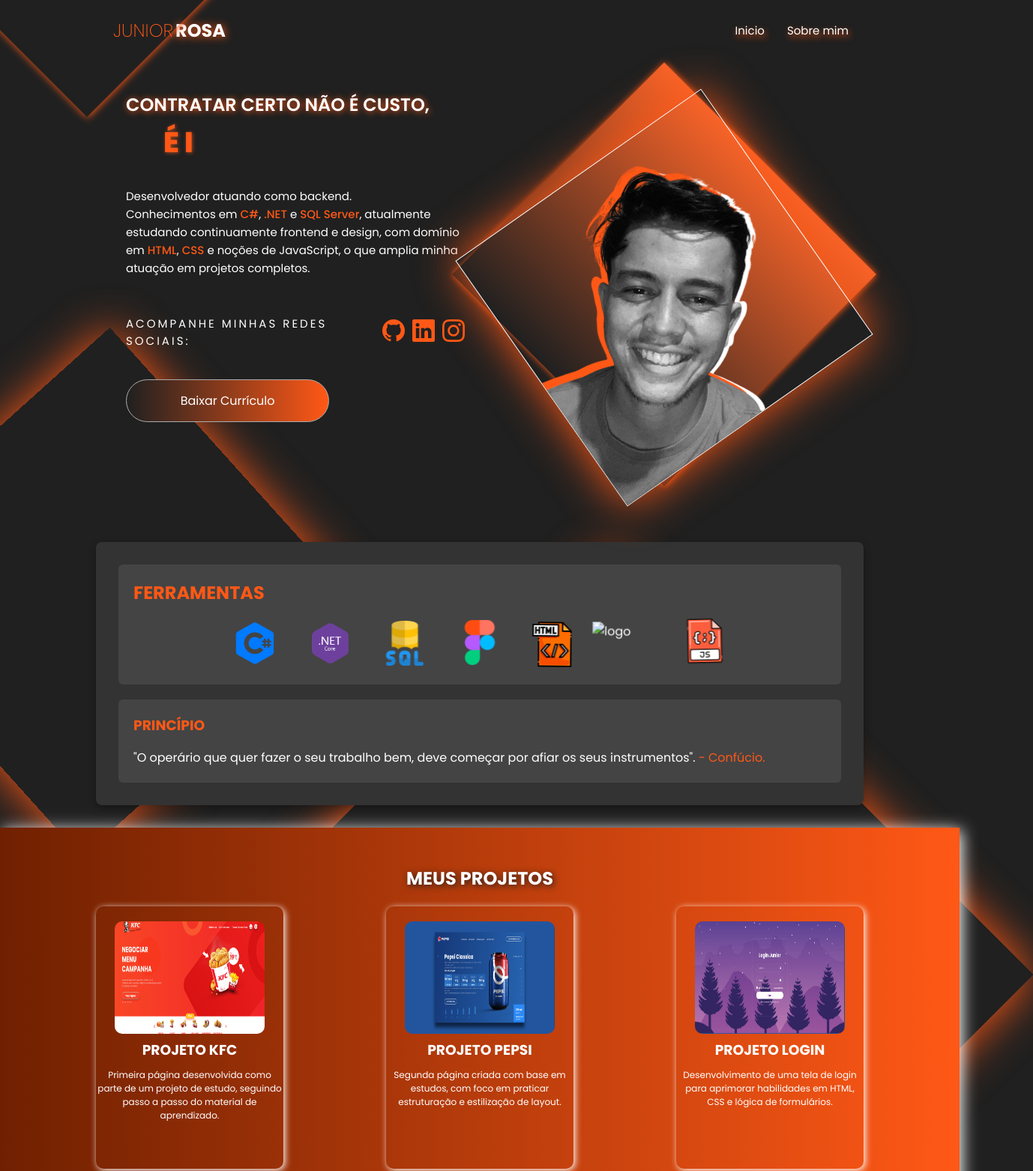
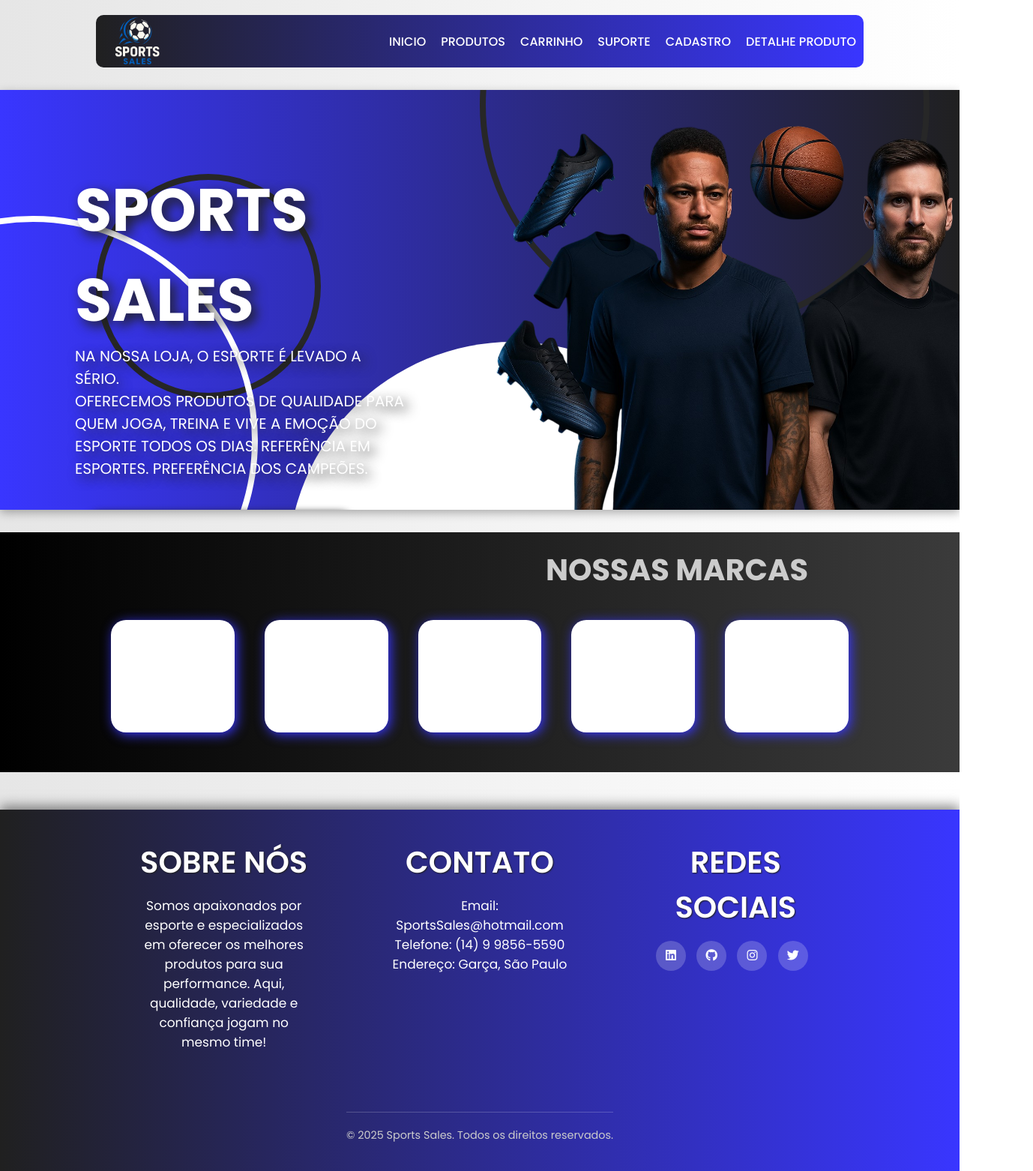
Before and after one commit to JuniorRosaV/portifolio, a plain HTML site: page index.html in a window 1280 px wide. Shown: the top 1562 px of the page at 75% size, 1378 px wide, since content can reach past the window. Drawn offline with nearby package versions, Linux system fonts and the light colour scheme.

Commit message:
Add files via upload

```diff
--- /dev/null
+++ b/css/style.css
@@ -0,0 +1,350 @@
+@import url('https://fonts.googleapis.com/css2?family=Poppins:ital,wght@0,100;0,200;0,300;0,400;0,500;0,600;0,700;0,800;0,900;1,100;1,200;1,300;1,400;1,500;1,600;1,700;1,800;1,900&display=swap');
+
+*{
+    box-sizing: border-box;
+    margin: 0;
+    padding: 0;
+    font-family: "Poppins", sans-serif;;
+}
+
+body {
+    min-width: 100%;
+    height: auto;
+    display: flex;
+    flex-direction: column;
+    background: linear-gradient(to left,#fff,#e6e6e6);
+    justify-content: flex-start;
+    align-items: center;
+}
+header{
+    width: 80%;
+    height: 70px;
+    background: linear-gradient(to right,#202020,#3936ff);
+    justify-content: space-between;
+    align-items: center;
+    display: flex;
+    margin-top: 20px;
+    border-radius: 10px;
+
+}
+
+header img {
+    width: 90px;
+    margin: 10px;
+}
+
+header ul {
+    display: flex;
+    justify-content: center;
+    align-items: center;
+    list-style: none;
+    gap: 20px;
+    margin: 10px;
+}
+
+header ul li {
+    display: flex;
+    align-items: center;
+}
+
+header ul li a {
+    text-decoration: none;
+    color: white;
+    font-weight: 500;
+    text-transform: uppercase;
+}
+
+main {
+    width: 100%;
+    background-color: transparent;
+    justify-content: center;
+    align-items: center;
+    margin-top: 30px;
+}
+
+
+main .main {
+    width: 100%;
+    height: 70vh;
+    background: linear-gradient(to left,#202020,#3936ff) ;
+    color: #fff;
+    margin-bottom: 30px;
+    box-shadow: 0 4px 12px rgba(0, 0, 0, 0.3);
+    margin-left: auto;
+    margin-right: auto;
+    position: relative;
+    overflow: hidden;
+
+}
+
+main .main .circle{
+    width: 600px;
+    height: 600px;
+    background: transparent;
+    border-radius: 50%;
+    position: absolute;
+    z-index: 0;
+    border: #272727 solid 8px;
+    top: -50%;
+    left: 50%;
+}
+
+main .main .circle1{
+    width: 300px;
+    height: 300px;
+    background: transparent;
+    border-radius: 50%;
+    position: absolute;
+    z-index: 0;
+    border: #272727 solid 8px;
+    top: 20%;
+    left: 10%;
+}
+
+main .main .circle2{
+    width: 600px;
+    height: 600px;
+    background: transparent;
+    border-radius: 50%;
+    position: absolute;
+    z-index: 0;
+    border: #fff solid 8px;
+    top: 30%;
+    left:-20%;
+}
+
+main .main .circle3{
+    width: 600px;
+    height: 600px;
+    background: #fff;
+    border-radius: 50%;
+    position: absolute;
+    z-index: 0;
+    top: 60%;
+    left: 30%;
+}
+
+main .main .banners {
+    background-color: transparent;
+    border-radius: 6px;
+    height: 100%;
+    display: flex;
+    position: relative;
+}
+
+main .main .banners .left, .right{
+    height: 100%;
+    width: 50%;
+    display: flex;
+}
+main .main .banners .left{
+    justify-content: center;
+    align-items: center;
+    display: block;
+}
+
+main .main .banners .left h1{
+    text-transform: uppercase;
+    font-size: 80px;
+    margin: 100px 100px 0 100px;
+    text-shadow: 6px 6px 16px #202020;
+    z-index: 1;
+}
+
+main .main .banners .left p{
+    text-transform: uppercase;
+    font-size: 20px;
+    margin: 0px 100px  0px 100px;
+    text-shadow: 6px 6px 16px #202020;
+}
+
+main .main .banners .left button{
+    padding: 20px 120px;
+    border-radius: 30px;
+    border: 1px solid #ffffff;
+    background: linear-gradient(to right,#cccccc,#ffffff);
+    font-size: 20px;
+    color: #202020;
+    margin: 40px 100px  0px 100px;
+    cursor: pointer;
+    box-shadow: #202020 6px 3px 10px;
+    font-weight: 500;
+}
+
+main .main .banners .left button:hover{
+    padding: 22px 122px;
+    border-radius: 32px;
+    background: linear-gradient(to right, #202020,#3936ff);
+    color: #fff;
+    font-weight:600;
+}
+
+main .marcas {
+    width: 100%;
+    height: 40vh;
+    background: linear-gradient(to left,#3b3b3b,#000);
+    align-items: center;
+    display: flex;
+    justify-content: center;
+}
+
+main .marcas .cards{
+    width: 80%;
+    display: block;
+    justify-content: center;
+    height: 35vh;
+}
+
+main .marcas .cards h1{
+    color: #ccc;
+    font-size: 40px;
+    text-transform: uppercase;
+    margin-left: 600px;
+}
+
+main .marcas .cards .espaço{
+    width: 100%;
+    height: 80%;
+    background: transparent;
+    border-radius: 20px;
+    display: flex;
+    align-items: center;
+    justify-content: space-between;
+}
+
+
+main .marcas .cards .espaço .card{
+    height: 150px;
+    width: 250px;
+    background: #fff;
+    border-radius:20px;
+    box-shadow: 3px 3px 16px #3936ff;
+    margin: 20px;
+}
+
+main .marcas .cards .espaço .card1{
+    height: 150px;
+    width: 250px;
+    background: #fff;
+    border-radius:20px;
+    box-shadow: 3px 3px 16px #3936ff;
+    margin: 20px;
+}
+main .marcas .cards .espaço .card2{
+    height: 150px;
+    width: 250px;
+    background: #fff;
+    border-radius:20px;
+    box-shadow: 3px 3px 16px #3936ff;
+    margin: 20px;
+}
+main .marcas .cards .espaço .card3{
+    height: 150px;
+    width: 250px;
+    background: #fff;
+    border-radius:20px;
+    box-shadow: 3px 3px 16px #3936ff;
+    margin: 20px;
+}
+main .marcas .cards .espaço .card4{
+    height: 150px;
+    width: 250px;
+    background: #fff;
+    border-radius:20px;
+    box-shadow: 3px 3px 16px #3936ff;
+    margin: 20px;
+}
+
+
+footer{
+    width: 100%;
+    height: auto; /* Ajustar a altura conforme o conteúdo */
+    background: linear-gradient(to left,#3936ff,#202020);
+    display: flex;
+    flex-direction: column;
+    justify-content: center;
+    align-items: center;
+    padding: 40px 0;
+    color: #fff;
+    text-align: center;
+    box-shadow: 0px -5px 15px rgba(17, 17, 17, 0.5);
+    margin-top: 50px; /* Adiciona um espaço entre a main e o footer */
+}
+
+footer .container {
+    width: 80%;
+    max-width: 1200px;
+    display: flex;
+    flex-wrap: wrap;
+    justify-content: space-around;
+    align-items: flex-start;
+    margin-bottom: 30px;
+}
+
+footer .footer-col {
+    width: calc(50% - 20px); /* Para duas colunas em telas menores */
+    margin-bottom: 30px;
+}
+
+@media (min-width: 768px) {
+    footer .footer-col {
+        width: calc(25% - 20px); /* Para quatro colunas em telas maiores */
+    }
+}
+
+
+footer .footer-col p {
+    font-size: 17px;
+}
+footer h4 {
+    font-size: 2.5rem;
+    font-weight: 600;
+    color: #fff;
+    margin-bottom: 15px;
+    text-transform: uppercase;
+    text-shadow: 1px 1px 2px #202020;
+}
+
+footer ul {
+    list-style: none;
+    padding: 0;
+}
+
+footer ul li {
+    margin-bottom: 8px;
+}
+
+footer ul li a {
+    text-decoration: none;
+    color: #ddd;
+    transition: color 0.3s ease;
+}
+
+footer ul li a:hover {
+    color: #fff;
+}
+
+footer .social-links a {
+    display: inline-block;
+    height: 40px;
+    width: 40px;
+    background-color: rgba(255, 255, 255, 0.2);
+    margin: 0 10px 10px 0;
+    text-align: center;
+    line-height: 40px;
+    border-radius: 50%;
+    color: #fff;
+    transition: background-color 0.3s ease;
+}
+
+footer .social-links a:hover {
+    background-color: rgba(255, 255, 255, 0.4);
+}
+
+footer .copyright {
+    font-size: 0.9rem;
+    color: #ccc;
+    margin-top: 20px;
+    padding-top: 20px;
+    border-top: 1px solid rgba(255,255,255,.2)
+}
--- a/index.html
+++ b/index.html
@@ -3,114 +3,70 @@
 <head>
     <meta charset="UTF-8">
     <meta name="viewport" content="width=device-width, initial-scale=1.0">
-    <link rel="stylesheet" href="https://cdn.jsdelivr.net/npm/bootstrap-icons@1.11.3/font/bootstrap-icons.min.css">
-    <link rel="stylesheet" href="css/styles.css">
-    <title>Document</title>
+    <link rel="stylesheet" href="css/style.css">
+    <title>Fotball Sales</title>
 </head>
 <body>
     <header>
-        <div class="losango"></div>
-        <div class="losango2"></div>
-        <div class="losango3"></div>
-        <nav>
-            <h1><span>Junior</span> Rosa</h1>
+        <img src="img/logo.png" alt="logo">
         <ul>
             <li><a href="#">Inicio</a></li>
-                <li><a href="#">Sobre mim</a></li>
-                <!-- <li><a href="#">Habilidades</a></li>
-                <li><a href="#">Projetos</a></li> -->
+            <li><a href="#">Produtos</a></li>
+            <li><a href="#">Carrinho</a></li>
+            <li><a href="#">Suporte</a></li>
+            <li><a href="#">Cadastro</a></li>
+            <li><a href="#">Detalhe Produto</a></li>
         </ul>
-        </nav>
-        <section>
+    </header>
+
+    <main>
+        <div class="main">
+            <div class="circle"></div>
+            <div class="circle1"></div>
+            <div class="circle2"></div>
+            <div class="circle3"></div>
+            <div class="circle4"></div>
+            <section class="banners">
                 <div class="left">
-                <h1>Contratar certo não é custo, <br><span>É investimento!</span></h1>
-                <p>Desenvolvedor atuando como backend. <br> Conhecimentos em <span>C#</span>, <span>.NET</span> e <span>SQL Server</span>, atualmente
-                estudando continuamente frontend e design, com domínio em <span>HTML</span>, <span>CSS</span> e noções de JavaScript,
-                o que amplia minha atuação em projetos completos.</p>
-                <div class="redes">
-                    <h6>Acompanhe minhas redes sociais: </h6>
-                    <div class="rede-icons">
-                        <i class="bi bi-github"></i>
-                        <i class="bi bi-linkedin"></i>
-                        <i class="bi bi-instagram"></i>
+                    <div class="circulo"></div>
+                    <h1>Sports Sales</h1>
+                    <p>Na nossa loja, o esporte é levado a sério. <br>
+                        Oferecemos produtos de qualidade para quem joga, treina e vive a emoção do esporte todos os dias.
+                        Referência em esportes. Preferência dos campeões.</p>
+
+                    <button>Fale conosco</button>
+                </div>
+                <div class="right">
+                    <img src="img/messiney.png" alt="messiney">
+                </div>
+            </section>
+        </div>
+
+        <section class="marcas">
+            <div class="cards">
+                <h1> nossas marcas</h1>
+                <div class="espaço">
+                    <div class="card"></div>
+                    <div class="card1"></div>
+                    <div class="card2"></div>
+                    <div class="card3"></div>
+                    <div class="card4"></div>
                 </div>
             </div>
+        </section>
+    </main>
 
-                <button>Baixar Currículo</button>
-            </div>
-            <div class="right">
-                <div class="losango1"></div>
-                <div class="losango2"><img src="/portifolio/img/eu.png" alt=""></div>
 
-            </div>
-        </section>
-    </header>
-    <main>
-        <div class="main">
-            <section class="content">
-                <h2>Ferramentas</h2>
-                <div class="app">
-                    <img src="/portifolio/img/c.png" alt="logo">
-                    <img src="/portifolio/img/net.png" alt="logo">
-                    <img src="/portifolio/img/sql.png" alt="logo">
-                    <img src="/portifolio/img/figma.png" alt="logo">
-                    <img src="/portifolio/img/html.png" alt="logo">
-                    <img src="/portifolio/img/css.png" alt="logo">
-                    <img src="/portifolio/img/js.png" alt="logo">
-                </div>
-            </section>
-            <section class="another-content">
-                <h3>Princípio</h3>
-                <p>"O operário que quer fazer o seu trabalho bem, deve começar por afiar os seus instrumentos". <span>- Confúcio.</span></p>
-            </section>
-        </div>
-        <section class="projetos">
-            <h1>Meus Projetos</h1>
-
-            <div class="cards">
-                <a href="#">
-                    <div class="card">
-                        <img src="/portifolio/img/kfc.png" alt="">
-                        <h3>Projeto KFC</h3>
-                        <p>Primeira página desenvolvida como parte de um projeto de estudo, seguindo passo a passo do material de aprendizado.</p>
-                    </div>
-                </a>
-                <a href="#">
-                    <div class="card">
-                        <img src="/portifolio/img/pepsi.png" alt="">
-                        <h3>Projeto Pepsi</h3>
-                        <p>Segunda página criada com base em estudos, com foco em praticar estruturação e estilização de layout.</p>
-                    </div>
-                </a>
-                <a href="#">
-                    <div class="card">
-                        <img src="/portifolio/img/login.png" alt="">
-                        <h3>Projeto Login</h3>
-                        <p>Desenvolvimento de uma tela de login para aprimorar habilidades em HTML, CSS e lógica de formulários.</p>
-                    </div>
-                </a>
-                <a href="#">
-                    <div class="card">
-                        <img src="/portifolio/img/sidebar.png" alt="">
-                        <h3>Projeto SideBar</h3>
-                        <p>Estudo voltado para a criação de uma barra lateral interativa, com foco em usabilidade e design responsivo.</p>
-                    </div>
-                </a>
-            </div>
-        </section>
     <footer>
         <div class="container">
             <div class="footer-col">
-                    <h4>Sobre Mim</h4>
-                    <p>Sou formado em Engenharia Civil, mas foi no Design Digital que encontrei minha verdadeira paixão.
-                         Desde o meu primeiro contato com o ambiente urbano, me encantei com a forma como estética e funcionalidade se conectam; <br>
-                        Essa curiosidade me levou ao desenvolvimento front-end, onde pude unir criatividade e lógica. Como bom engenheiro,
-                        busquei entender também o back-end, e hoje sigo estudando para atuar de forma completa no desenvolvimento web, unindo design, estrutura e tecnologia.
+                <h4>Sobre nós</h4>
+                <p>Somos apaixonados por esporte e especializados em oferecer os melhores produtos para sua performance. Aqui, qualidade, variedade e confiança jogam no mesmo time!
                 </p>
             </div>
             <div class="footer-col">
                 <h4>Contato</h4>
-                    <p>Email: alexandrejr1999@hotmail.com</p>
+                <p>Email: SportsSales@hotmail.com</p>
                 <p>Telefone: (14) 9 9856-5590</p>
                 <p>Endereço: Garça, São Paulo</p>
             </div>
@@ -125,12 +81,9 @@
             </div>
         </div>
         <div class="copyright">
-                <p>&copy; 2025 Junior Rosa. Todos os direitos reservados.</p>
+            <p>&copy; 2025 Sports Sales. Todos os direitos reservados.</p>
         </div>
-        </footer>
 
         <link rel="stylesheet" href="https://cdnjs.cloudflare.com/ajax/libs/font-awesome/6.0.0-beta3/css/all.min.css" integrity="sha512-Fo3rlrZj/k7ujTnHg4CGR2D7kSs0v4LLanw2qksYuRlEzO+tcaEPQogQ0KaoGN26/zrn20ImR1DfuLWnOo7aBA==" crossorigin="anonymous" referrerpolicy="no-referrer" />
-    </main>
-    <script src="js/app.js"></script>
 </body>
 </html>
```
Also changed, not shown: img/logo.png (added), img/messiney.png (added). Lines whose indentation alone changed are shown as unchanged.
